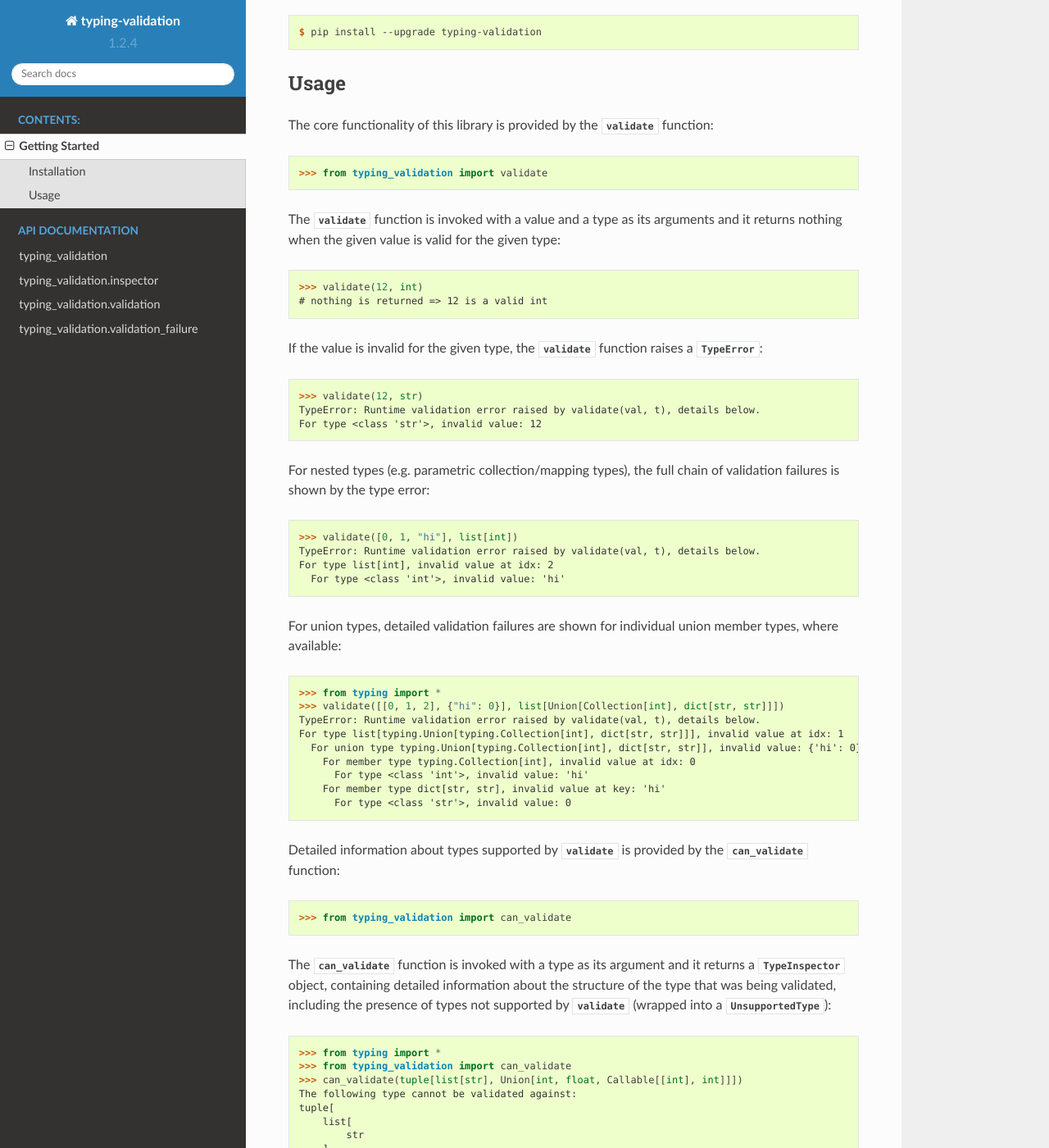
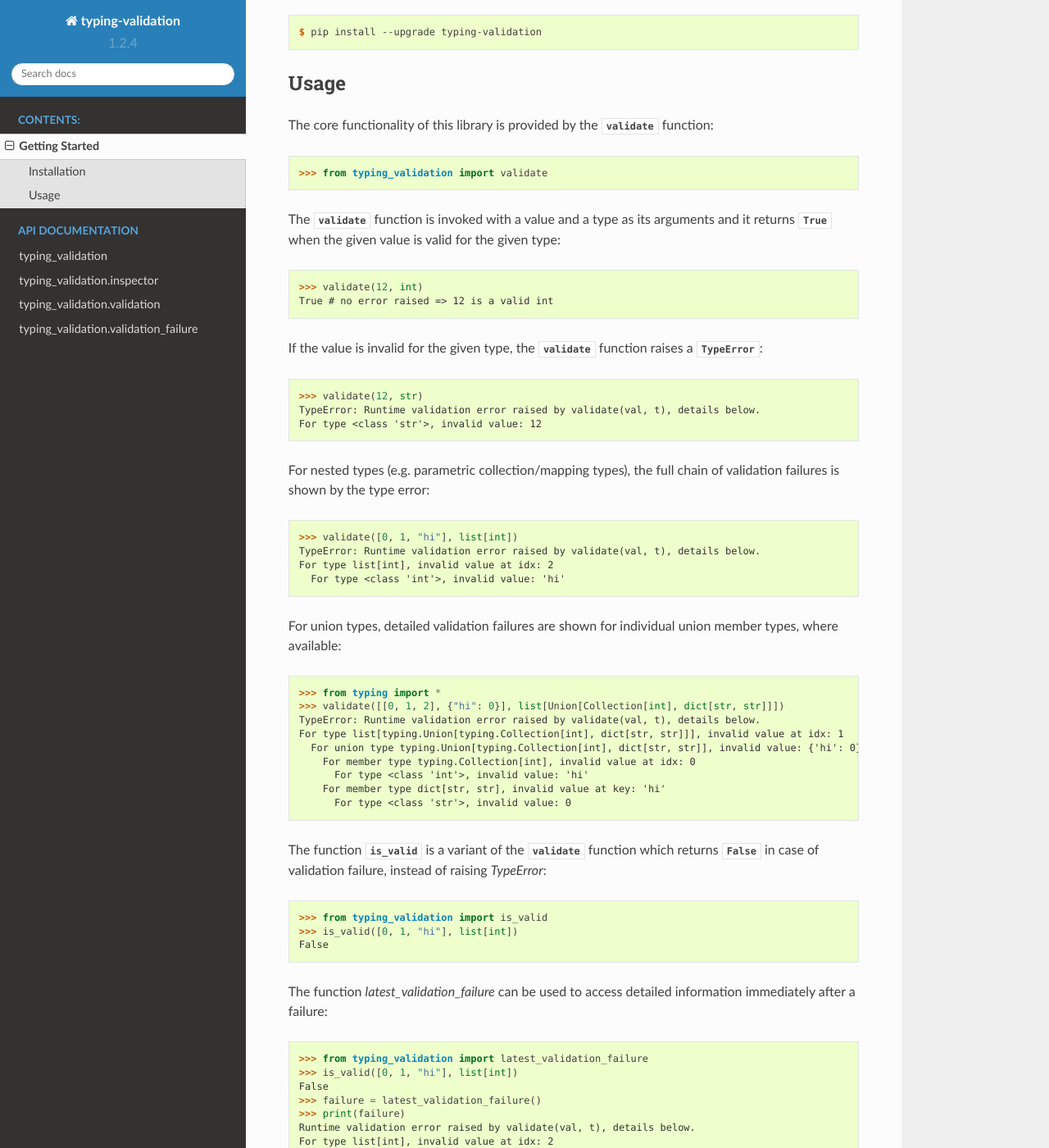
Before and after one commit to hashberg-io/typing-validation, a Sphinx documentation site: the page built from docs/getting-started.rst, in a window 1280 px wide and 1400 px high, scrolled down 246 px. Shown: the whole window at 82% size. Built offline with Sphinx 7.4.7 and the Read the Docs theme 2.0.0, drawn with Linux system fonts in a browser that asks for light colours; some of the changed text lies outside the part shown.

Commit message:
Updated docs

```diff
--- a/docs/api/typing_validation.rst
+++ b/docs/api/typing_validation.rst
@@ -12,6 +12,7 @@
     - :py:class:`typing_validation.inspector.UnsupportedType`
     - :py:func:`typing_validation.validation.can_validate`
     - :py:func:`typing_validation.validation_failure.get_validation_failure`
+    - :py:func:`typing_validation.validation.is_valid`
     - :py:func:`typing_validation.validation_failure.latest_validation_failure`
     - :py:func:`typing_validation.validation.validate`
     - :py:func:`typing_validation.validation.validated`
--- a/docs/api/typing_validation.validation.rst
+++ b/docs/api/typing_validation.validation.rst
@@ -12,6 +12,11 @@
 ------------
 
 .. autofunction:: typing_validation.validation.can_validate
+
+is_valid
+--------
+
+.. autofunction:: typing_validation.validation.is_valid
 
 validate
 --------
--- a/docs/getting-started.rst
+++ b/docs/getting-started.rst
@@ -22,11 +22,10 @@
 
 >>> from typing_validation import validate
 
-The :func:`~typing_validation.validation.validate` function is invoked with a value and a type as its arguments and
-it returns nothing when the given value is valid for the given type:
+The :func:`~typing_validation.validation.validate` function is invoked with a value and a type as its arguments and it returns :obj:`True` when the given value is valid for the given type:
 
 >>> validate(12, int)
-# nothing is returned => 12 is a valid int
+True # no error raised => 12 is a valid int
 
 If the value is invalid for the given type, the :func:`~typing_validation.validation.validate` function raises a :exc:`TypeError`:
 
@@ -53,14 +52,28 @@
     For member type dict[str, str], invalid value at key: 'hi'
       For type <class 'str'>, invalid value: 0
 
-Detailed information about types supported by :func:`~typing_validation.validation.validate` is provided by
-the :func:`~typing_validation.validation.can_validate` function:
+The function :func:`~typing_validation.validation.is_valid` is a variant of the :func:`~typing_validation.validation.validate` function which returns :obj:`False` in case of validation failure, instead of raising `TypeError`:
+
+>>> from typing_validation import is_valid
+>>> is_valid([0, 1, "hi"], list[int])
+False
+
+The function `latest_validation_failure` can be used to access detailed information immediately after a failure:
+
+>>> from typing_validation import latest_validation_failure
+>>> is_valid([0, 1, "hi"], list[int])
+False
+>>> failure = latest_validation_failure()
+>>> print(failure)
+Runtime validation error raised by validate(val, t), details below.
+For type list[int], invalid value at idx: 2
+  For type <class 'int'>, invalid value: 'hi'
+
+Detailed information about types supported by :func:`~typing_validation.validation.validate` is provided by the :func:`~typing_validation.validation.can_validate` function:
 
 >>> from typing_validation import can_validate
 
-The :func:`~typing_validation.validation.can_validate` function is invoked with a type as its argument and it returns a
-:class:`~typing_validation.validation.TypeInspector` object, containing detailed information about the structure of the type that was being validated,
-including the presence of types not supported by :func:`~typing_validation.validation.validate` (wrapped into a
+The :func:`~typing_validation.validation.can_validate` function is invoked with a type as its argument and it returns a :class:`~typing_validation.validation.TypeInspector` object, containing detailed information about the structure of the type that was being validated, including the presence of types not supported by :func:`~typing_validation.validation.validate` (wrapped into a
 :class:`~typing_validation.validation.UnsupportedType`):
 
 >>> from typing import *
@@ -80,10 +93,7 @@
     ],
 ]
 
-The :func:`~typing_validation.validation.validation_aliases` can be used to define set simple type aliases that can be used by
-:func:`~typing_validation.validation.validate` to resolve forward references.
-For example, the following snippet validates a value against a recursive type alias for JSON-like objects, using :func:`typing_validation.validation.validation_aliases` to create a
-context where :func:`typing_validation.validation.validate` internally evaluates the forward reference ``"JSON"`` to the type alias ``JSON``:
+The :func:`~typing_validation.validation.validation_aliases` can be used to define set simple type aliases that can be used by :func:`~typing_validation.validation.validate` to resolve forward references. For example, the following snippet validates a value against a recursive type alias for JSON-like objects, using :func:`typing_validation.validation.validation_aliases` to create a context where :func:`typing_validation.validation.validate` internally evaluates the forward reference ``"JSON"`` to the type alias ``JSON``:
 
 >>> from typing import *
 >>> from typing_validation import validate, validation_aliases
@@ -92,8 +102,7 @@
 >>>     validate([1, 2.2, {"a": ["Hello", None, {"b": True}]}], list["JSON"])
 
 
-The result of :func:`~typing_validation.validation.can_validate` can be used wherever a :obj:`bool` is expected, returning :obj:`True` upon (implicit or
-explicit) :obj:`bool` conversion if and only if the type can be validated:
+The result of :func:`~typing_validation.validation.can_validate` can be used wherever a :obj:`bool` is expected, returning :obj:`True` upon (implicit or explicit) :obj:`bool` conversion if and only if the type can be validated:
 
 >>> bool(can_validate(Callable[[int], int]))
 False
```
Also changed, not shown: README.rst (+21 -1 lines), docs/index.rst (+7 -2 lines).
